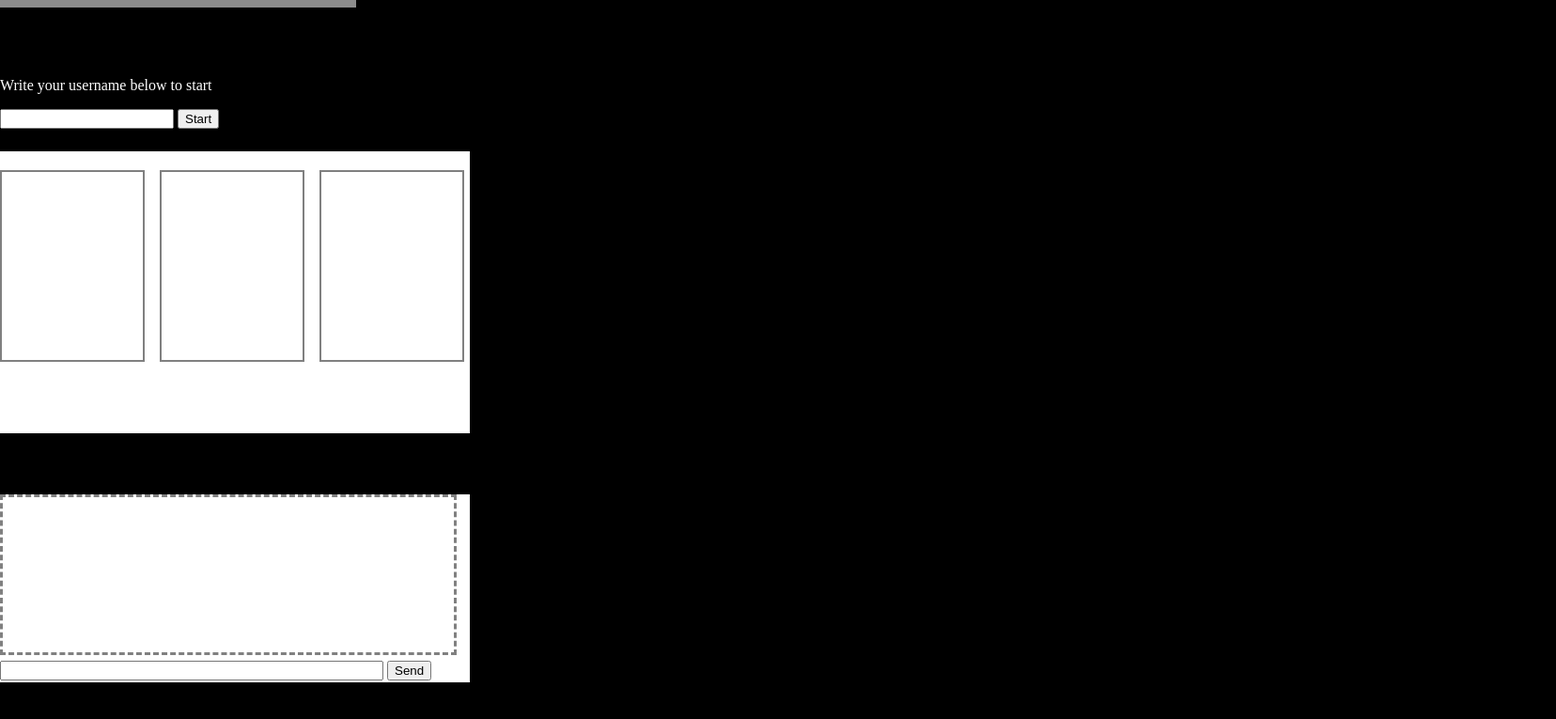
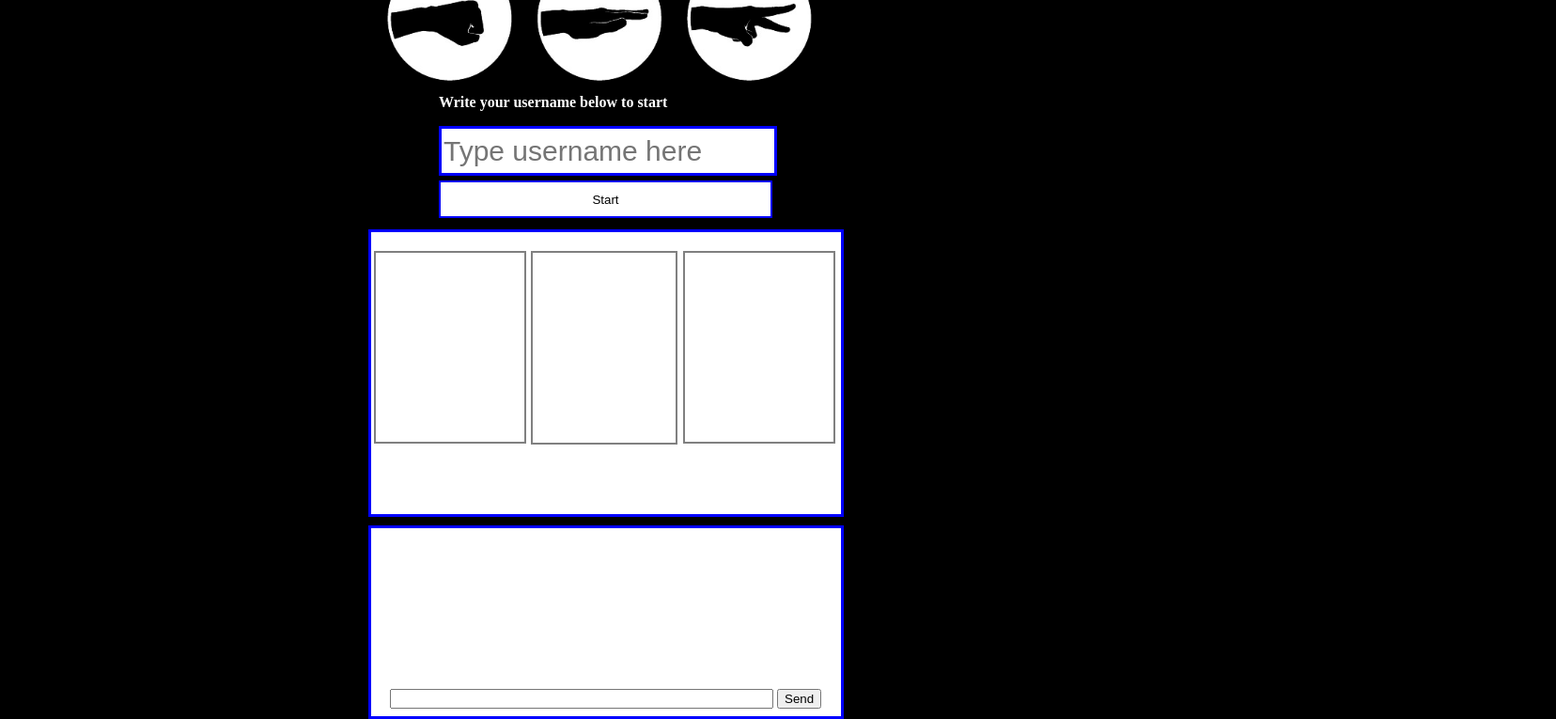
Before and after one commit to mtoasis/RPS_Firebase, a plain HTML site: page index.html in a window 1280 px wide. Shown: the part 74-839 px from the top of the page at 94% size, 1656 px wide, since content can reach past the window. Before the commit the page ends 800 px from the top, so only its background shows below. Drawn offline with nearby package versions, Linux system fonts and the light colour scheme; no server answers.

Commit message:
css added

```diff
--- a/asset/css/style.css
+++ b/asset/css/style.css
@@ -1,6 +1,8 @@
 body{
 	background-color: black;
 	color:white;
+	position:relative;
+	left:30%;
 
 }
 
@@ -8,6 +10,7 @@ body{
 	/*background-color: blue;*/
 	width:160px;
 	height:50px;
+	font-weight: bold;
 }
 
 .player_1_ready_div{
@@ -23,46 +26,48 @@ body{
 }
 
 .header_div{
-	background-color: #8C8C8C;
 	padding:1px;
 	position: absolute;
 	top:0;
-	left:0;
+	left:-5px;
+	z-index: 1;
 }
 
 .start_div{
 	position: absolute;
-	top:140px;
-	left:0;
+	top:150px;
+	left:75px;
 }
 
 .game_display_div{
 	position:absolute;
-	top:235px;
+	top:310px;
 	left:0;
 	background-color: white;
 	width:500px;
 	height:300px;
 	color:black;
-
+	border:3px blue solid;
 	}
 
 .player_1_div{
 	border:2px solid gray;
 	position: absolute;
 	top:20px;
-	left:0;
-	width:150px;
-	height:200px;
+	left:3px;
+	width:130px;
+	height:173px;
+	padding:14px;
 }
 
 .player_2_div{
 	border:2px solid gray;
 	position: absolute;
 	top:20px;
-	left:340px;
-	width:150px;
-	height:200px;
+	left:332px;
+	width:130px;
+	height:173px;
+	padding:14px;
 }
 
 .result_div{
@@ -70,8 +75,9 @@ body{
 	position: absolute;
 	top:20px;
 	left:170px;
-	width:150px;
-	height:200px;
+	width:124px;
+	height:174px;
+	padding:14px;
 }
 
 .winner_div{
@@ -93,26 +99,26 @@ body{
 
 .message_div{
 	position: absolute;
-	top:600px;
+	top:625px;
 	left:0;
 	background-color: white;
 	width:500px;
 	height:200px;
+	border:solid blue 3px;
 }
 
 .message_display_div{
-	/*background-color: gray;*/
-	border: dashed 3px gray;
+	/*border: dashed 3px gray;*/
 	width:450px;
 	height:165px;
 	color:black;
-	 /* Box-model */
  	 overflow: auto;
  	 padding:0 15px;
 }
 .message_input_div{
 	position: relative;
 	top:6px;
+	left:20px;
 	width:500px;
 }
 
@@ -120,3 +126,24 @@ body{
 
 	width:400px;
 }
+
+#user_name{
+	width:350px;
+	height:45px;
+	font-size:30px;
+	margin-bottom:5px;
+	border: 3px solid blue;
+}
+
+
+#start_button{
+	width:355px;
+	height:40px;
+	border:2px solid blue;
+	background-color: white;
+}
+
+#start_button:hover{
+	background-color: gray;
+	cursor:pointer;
+}
--- a/asset/script/logic.js
+++ b/asset/script/logic.js
@@ -29,6 +29,8 @@
   })
 
      $("#start_button").on("click",function(){
+
+      $("#user_name").css("display","none");
 
         if (flag){
           flag =false;
@@ -298,3 +300,7 @@ function remove_ready(){
     $(".game_display_div").append('<div class="player_1_ready_div">')
     $(".game_display_div").append('<div class="player_2_ready_div">')
 }
+
+$("#user_name").on("click",function(){
+  $("#user_name").attr("placeholder","")
+})
--- a/index.html
+++ b/index.html
@@ -16,12 +16,13 @@
 
 <body>
 	<div class="header_div">
-		<h1>Rock Paper Scissors Online</h1>
+		<img src="asset/image/head.png" width="500px">
 	</div>
 
 	<div class="start_div">
-		<p>Write your username below to start</p>
-		<input type="text" id="user_name">
+		<p><b>Write your username below to start</b></p>
+		<input type="text" id="user_name" placeholder="Type username here">
+		<br>
 		<button id="start_button">Start</button>
 	</div>
 
```
Also changed, not shown: asset/image/head.png (added).
